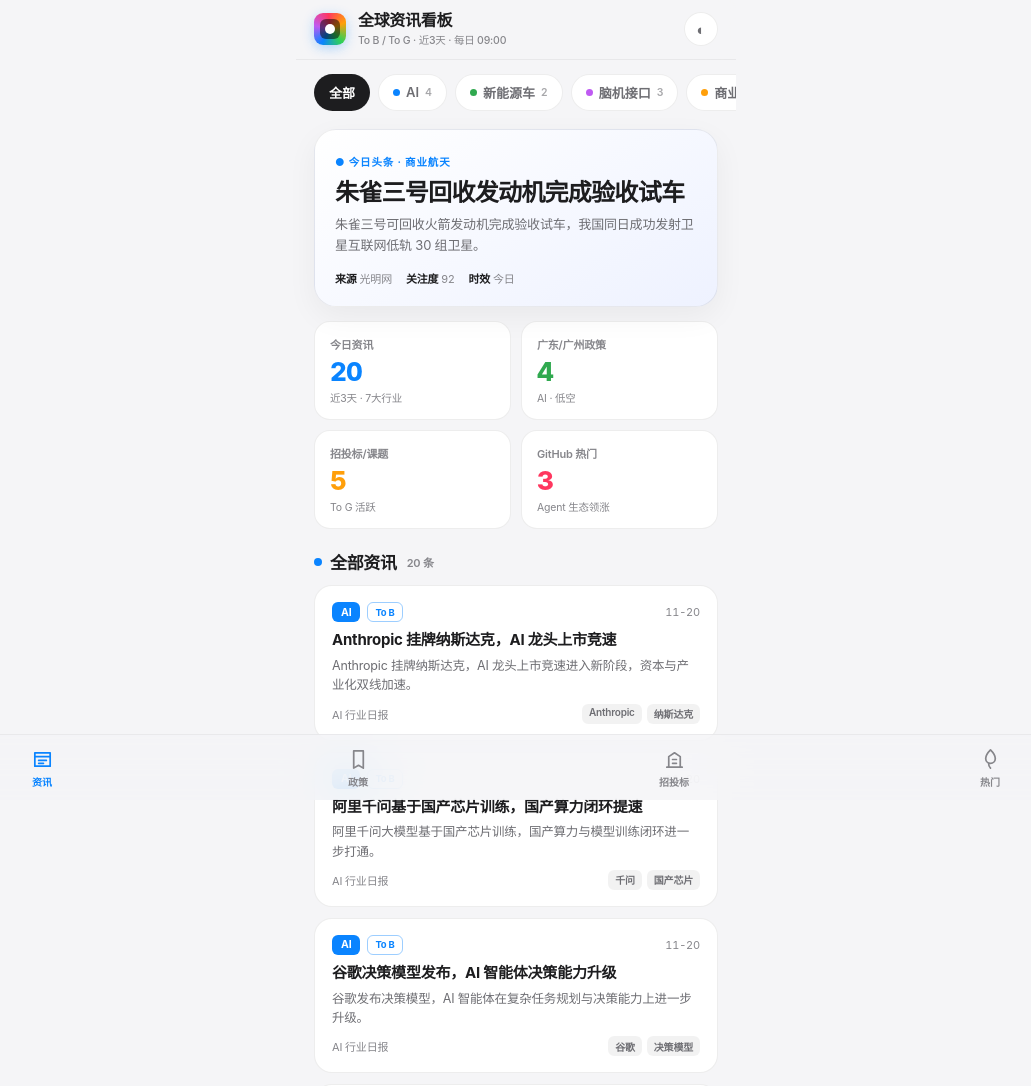
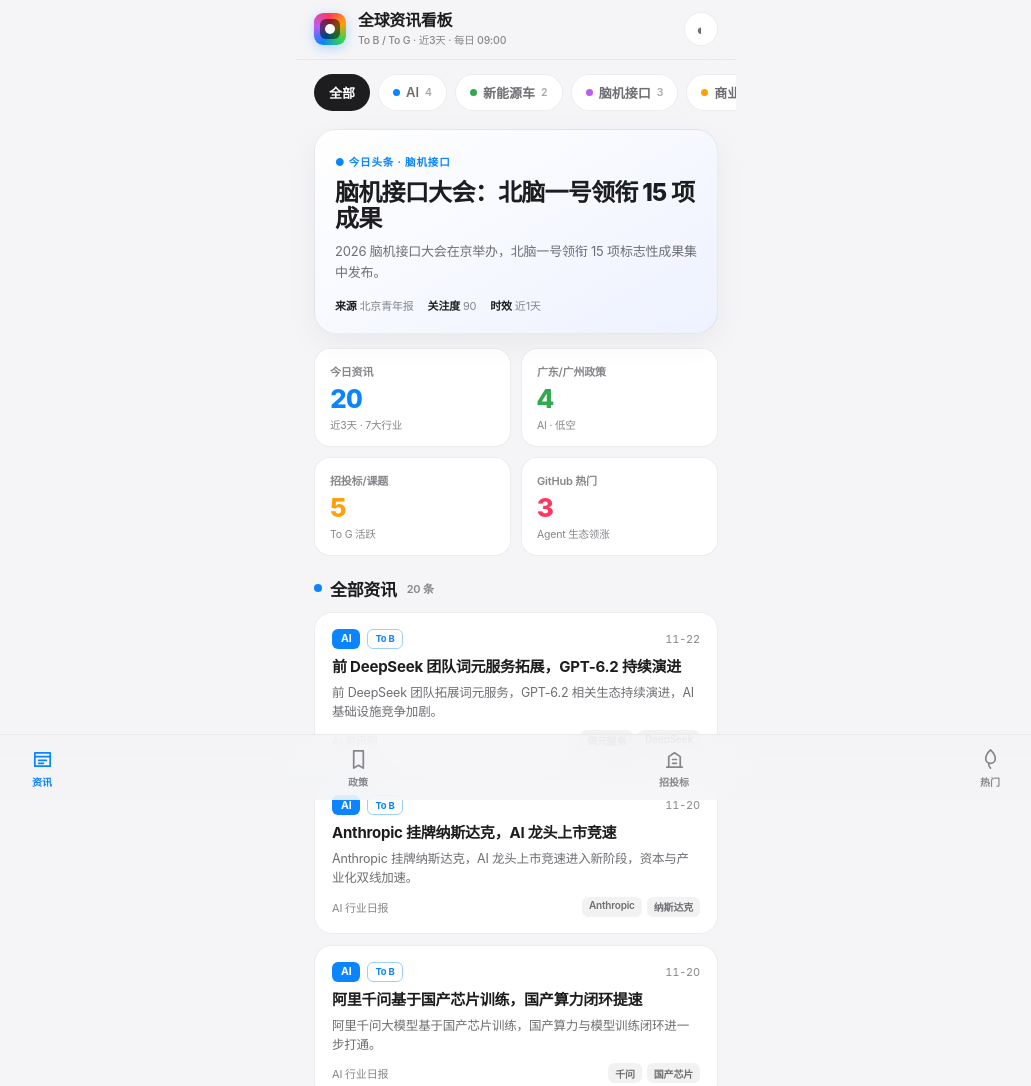
Before and after one commit to cynthia31415926-eng/global-intelligence, a plain HTML site: page m.html in a window 1280 px wide. Shown: the top 1086 px of the page, without its empty margins (124-1155 px from the left). Drawn offline with Linux system fonts and the light colour scheme.

Commit message:
update m.html

```diff
--- a/m.html
+++ b/m.html
@@ -225,69 +225,69 @@
 <script>
 const DATA = [
   // AI
-  {id:1,ind:"ai",type:"market",aud:"toB",title:"Anthropic 挂牌纳斯达克，AI 龙头上市竞速",src:"AI 行业日报",time:"11-20",hot:90,
+  {id:1,ind:"ai",type:"product",aud:"toB",title:"前 DeepSeek 团队词元服务拓展，GPT-6.2 持续演进",src:"AI 资讯网",time:"11-22",hot:78,
+    desc:"前 DeepSeek 团队拓展词元服务，GPT-6.2 相关生态持续演进，AI 基础设施竞争加剧。",
+    tags:["词元服务","DeepSeek","GPT-6.2"],url:"https://aizws.net/news/detail/14694"},
+  {id:2,ind:"ai",type:"market",aud:"toB",title:"Anthropic 挂牌纳斯达克，AI 龙头上市竞速",src:"AI 行业日报",time:"11-20",hot:86,
     desc:"Anthropic 挂牌纳斯达克，AI 龙头上市竞速进入新阶段，资本与产业化双线加速。",
     tags:["Anthropic","纳斯达克","上市"],url:"https://damodev.csdn.net/6aff9cb6e5f4ca4eff92ab26.html"},
-  {id:2,ind:"ai",type:"product",aud:"toB",title:"阿里千问基于国产芯片训练，国产算力闭环提速",src:"AI 行业日报",time:"11-20",hot:84,
+  {id:3,ind:"ai",type:"product",aud:"toB",title:"阿里千问基于国产芯片训练，国产算力闭环提速",src:"AI 行业日报",time:"11-20",hot:82,
     desc:"阿里千问大模型基于国产芯片训练，国产算力与模型训练闭环进一步打通。",
     tags:["千问","国产芯片","算力"],url:"https://damodev.csdn.net/6aff9cb6e5f4ca4eff92ab26.html"},
-  {id:3,ind:"ai",type:"product",aud:"toB",title:"谷歌决策模型发布，AI 智能体决策能力升级",src:"AI 行业日报",time:"11-20",hot:78,
-    desc:"谷歌发布决策模型，AI 智能体在复杂任务规划与决策能力上进一步升级。",
-    tags:["谷歌","决策模型","智能体"],url:"https://damodev.csdn.net/6aff9cb6e5f4ca4eff92ab26.html"},
-  {id:4,ind:"ai",type:"policy",aud:"toG",title:"广东 12 部门印发《促进词元经济高质量发展行动计划（2026—2027）》",src:"广东省政务和数据管理局",time:"11-20",hot:86,
+  {id:4,ind:"ai",type:"policy",aud:"toG",title:"广东 12 部门印发《促进词元经济高质量发展行动计划（2026—2027）》",src:"广东省政务和数据管理局",time:"11-20",hot:84,
     desc:"广东 12 部门联合印发词元经济高质量发展行动计划，AI 词元经济进入全链条系统化发展。",
     tags:["词元经济","行动计划","12部门"],url:"https://zfsg.gd.gov.cn/zwgk/gggs/content/post_4982697.html"},
   // 新能源车
   {id:5,ind:"nev",type:"market",aud:"toB",title:"10 月新能源车渗透率 64.3%，电池企业超 20 万家",src:"网易财经",time:"11-17",hot:72,
     desc:"10 月新能源车渗透率达 64.3%，动力电池相关企业数量突破 20 万家，产业链持续扩容。",
     tags:["渗透率","64.3%"],url:"https://www.163.com/dy/article/LBVOE03G05568W0A.html"},
-  {id:6,ind:"nev",type:"market",aud:"toB",title:"新能源车销量占比持续走高，储能电池出货量同步走高",src:"搜狐汽车",time:"11-18",hot:70,
+  {id:6,ind:"nev",type:"market",aud:"toB",title:"新能源车销量占比持续走高，储能电池出货量同步走高",src:"搜狐汽车",time:"11-18",hot:68,
     desc:"我国新能源汽车销量占比持续走高，储能电池行业出货量同步攀升，产业链景气向上。",
     tags:["销量占比","储能电池"],url:"https://www.sohu.com/a/1100535097_122014422"},
   // 脑机接口
-  {id:7,ind:"bci",type:"market",aud:"toB",title:"暖芯迦完成 5 亿元 C+ 轮融资，视觉脑机接口助盲人「重新看见」",src:"杭州日报",time:"11-20",hot:84,
+  {id:7,ind:"bci",type:"product",aud:"toG",title:"脑机接口大会开幕，「北脑一号」领衔 15 项标志性成果",src:"北京青年报",time:"11-21",hot:90,
+    desc:"2026 脑机接口大会在京举办，「北脑一号」领衔 15 项标志性成果集中发布，产业化进入成果密集落地期。",
+    tags:["脑机大会","北脑一号","15项成果"],url:"https://www.sohu.com/a/1104722438_163278"},
+  {id:8,ind:"bci",type:"market",aud:"toB",title:"暖芯迦完成 5 亿元 C+ 轮融资，视觉脑机接口助盲人「重新看见」",src:"杭州日报",time:"11-20",hot:82,
     desc:"暖芯迦完成 5 亿元 C+ 轮融资，视觉脑机接口助力盲人「重新看见」，临床应用加速。",
     tags:["暖芯迦","C+轮","视觉脑机"],url:"https://hzdaily.hangzhou.com.cn/mrsb/2026/11/20/article_detail_3_20261120A118.html"},
-  {id:8,ind:"bci",type:"research",aud:"toG",title:"脑机接口到底能做什么？专家解读三大实用方向",src:"羊城晚报",time:"11-20",hot:74,
+  {id:9,ind:"bci",type:"research",aud:"toG",title:"脑机接口到底能做什么？专家解读三大实用方向",src:"羊城晚报",time:"11-20",hot:72,
     desc:"专家解读脑机接口三大实用方向，康复、交互与认知增强成为落地主线。",
     tags:["三大方向","康复","专家"],url:"https://health.ycwb.com/2026-11/20/content_54352473.htm"},
-  {id:9,ind:"bci",type:"product",aud:"toG",title:"2026 脑机接口大会在北京昌平启幕",src:"北京市科委",time:"11-19",hot:78,
-    desc:"2026 脑机接口大会在北京昌平启幕，聚焦前沿技术与产业化路径，产学研密集对接。",
-    tags:["脑机大会","产业化"],url:"https://kw.beijing.gov.cn/xwdt/kcyx/kcyxkchd/202611/t20261110_4939950.html"},
   // 商业航天
-  {id:10,ind:"aero",type:"product",aud:"toG",title:"朱雀三号回收发动机完成验收试车，具备复用条件",src:"光明网",time:"11-21",hot:92,
+  {id:10,ind:"aero",type:"product",aud:"toG",title:"可回收火箭发动机二次点火成功，卫星板块催化不断",src:"东方财富",time:"11-21",hot:80,
+    desc:"可回收火箭发动机二次点火成功，卫星互联网板块年底催化不断，资金大举布局。",
+    tags:["可回收","二次点火","卫星板块"],url:"https://guba.eastmoney.com/news,cjpl,1799257212.html"},
+  {id:11,ind:"aero",type:"product",aud:"toG",title:"朱雀三号回收发动机完成验收试车，具备复用条件",src:"光明网",time:"11-21",hot:88,
     desc:"朱雀三号可回收火箭发动机完成验收试车、具备重复使用条件，中国可回收火箭产业化提速。",
     tags:["朱雀三号","可回收","复用"],url:"https://m.gmw.cn/2026-11/21/content_1304587890.htm"},
-  {id:11,ind:"aero",type:"product",aud:"toG",title:"我国成功发射卫星互联网低轨 30 组卫星",src:"网易 / 央视",time:"11-20",hot:86,
+  {id:12,ind:"aero",type:"product",aud:"toG",title:"我国成功发射卫星互联网低轨 30 组卫星",src:"网易 / 央视",time:"11-20",hot:82,
     desc:"我国成功发射卫星互联网低轨 30 组卫星，卫星互联网组网节奏持续加快。",
     tags:["卫星互联网","低轨30组"],url:"https://www.163.com/dy/article/LC888QCS051481US.html"},
-  {id:12,ind:"aero",type:"product",aud:"toB",title:"德「光谱号」成功送星入轨，写欧洲航天新页",src:"青年日报",time:"11-19",hot:70,
-    desc:"德国「光谱号」火箭成功送星入轨，欧洲商业航天再下一城，全球发射市场竞争加剧。",
-    tags:["光谱号","欧洲航天"],url:"https://www.ydn.com.tw/tw/News/ugC_News_Detail.aspx?ID=650569"},
   // 智能船舶
-  {id:13,ind:"ship",type:"research",aud:"toB",title:"规模全球第一后，航运业开始比拼「被 AI 看见」",src:"新浪财经",time:"11-20",hot:70,
+  {id:13,ind:"ship",type:"research",aud:"toB",title:"规模全球第一后，航运业开始比拼「被 AI 看见」",src:"新浪财经",time:"11-20",hot:68,
     desc:"航运规模全球第一后，行业开始比拼「被 AI 看见」，智能感知与数字化成为新竞争维度。",
     tags:["航运","AI感知","数字化"],url:"https://finance.sina.com.cn/roll/2026-11-20/doc-inizixmr0413648.shtml"},
-  {id:14,ind:"ship",type:"product",aud:"toB",title:"全国首艘纯电智能远控集装箱海船「图灵」轮试点运行",src:"搜狐",time:"11-20",hot:72,
+  {id:14,ind:"ship",type:"product",aud:"toB",title:"全国首艘纯电智能远控集装箱海船「图灵」轮试点运行",src:"搜狐",time:"11-20",hot:70,
     desc:"全国首艘纯电智能远控集装箱海船「图灵」轮试点运行，绿色智能航运商业化落地。",
     tags:["图灵轮","试点运行","纯电"],url:"https://www.sohu.com/a/1103906714_362042"},
   // 低空经济
-  {id:15,ind:"low",type:"market",aud:"toG",title:"琶洲低空通信感知专网通过国家级高层次专家论证",src:"广州市海珠区政府",time:"11-20",hot:82,
+  {id:15,ind:"low",type:"market",aud:"toG",title:"琶洲低空通信感知专网通过国家级高层次专家论证",src:"广州市海珠区政府",time:"11-21",hot:80,
     desc:"广州琶洲低空通信感知专网通过国家级高层次专家论证，为超大城市低空商业化运营筑牢数字底座。",
     tags:["琶洲","低空专网","专家论证"],url:"https://www.haizhu.gov.cn/gzhzfg/gkmlpt/content/11/11113/post_11113637.html"},
-  {id:16,ind:"low",type:"product",aud:"toB",title:"广州白云企业低空产品亮相 APEC，秀出硬核实力",src:"广州白云",time:"11-19",hot:70,
+  {id:16,ind:"low",type:"product",aud:"toB",title:"广州白云企业低空产品亮相 APEC，秀出硬核实力",src:"广州白云",time:"11-19",hot:68,
     desc:"广州白云区企业低空产品亮相 APEC，低空经济「广州造」走向国际舞台。",
     tags:["APEC","广州白云","低空"],url:"https://huacheng.gz-cmc.com/pages/2026/11/19/7a68f164f2d5467b809cfb6bf41e82fb.html"},
-  {id:17,ind:"low",type:"market",aud:"toG",title:"总投资 3.66 亿！花都低空临空产业再添硬核支撑",src:"广州市花都区政府",time:"11-17",hot:72,
+  {id:17,ind:"low",type:"market",aud:"toG",title:"总投资 3.66 亿！花都低空临空产业再添硬核支撑",src:"广州市花都区政府",time:"11-17",hot:70,
     desc:"广州花都低空临空产业项目总投资 3.66 亿元落地，低空基础设施与产业集聚再提速。",
     tags:["花都","3.66亿"],url:"https://www.huadu.gov.cn/yshj/hdzs/zsxx/content/post_11104272.html"},
   // GitHub 热门
-  {id:18,ind:"gh",type:"github",aud:"toB",title:"GitHub 日报（11-21）：BugHunter +1,660 重回首位",src:"Qiita / GitHub",time:"11-21",hot:72,stars:"—",
-    desc:"GitHub 日报显示 BugHunter 以 +1,660 星重回首位，开发者工具与安全类项目热度回升。",
-    tags:["BugHunter","日报","+1660"],url:"https://qiita.com/Git_Dayori/items/ed577bab8b7e4069f523"},
-  {id:19,ind:"gh",type:"github",aud:"toB",title:"GitHub Trending 榜单（11-21）",src:"GitHub Trending",time:"11-21",hot:68,stars:"—",
-    desc:"GitHub 11-21 当日热门开源项目榜单，AI Agent 与开发者工具持续霸榜。",
-    tags:["Trending","榜单"],url:"https://yidinghuiziyou.com/github/trending/2026-11-21/"},
+  {id:18,ind:"gh",type:"github",aud:"toB",title:"GitHub 日榜趋势速报（11-22）",src:"掘金 / GitHub Trending",time:"11-22",hot:70,stars:"—",
+    desc:"GitHub 日榜趋势集中在 AI Agent、开源模型与开发者工具。",
+    tags:["Trending","Agent"],url:"https://www.cnblogs.com/wflynn/p/23744129"},
+  {id:19,ind:"gh",type:"github",aud:"toB",title:"GitHub 日报（11-22）：BugHunter +1,794 首位维持",src:"Qiita / GitHub",time:"11-22",hot:68,stars:"—",
+    desc:"GitHub 日报显示 BugHunter 以 +1,794 星连续位居首位，安全与开发者工具热度回升。",
+    tags:["BugHunter","日报","+1794"],url:"https://qiita.com/Git_Dayori/items/d446ed12fe0fce3fb34b"},
   {id:20,ind:"gh",type:"github",aud:"toB",title:"github-hot-hub：GitHub 热门仓库每小时归档",src:"GitHub",time:"长期",hot:64,stars:"—",
     desc:"每小时更新、按天归档 GitHub 热门仓库，适合 To B 团队持续追踪开源热点。",
     tags:["归档","追踪"],url:"https://github.com/SnailDev/github-hot-hub"},
@@ -360,10 +360,10 @@ function renderFeed(){
   const list=feedList();
   const hero=`
     <div class="hero">
-      <span class="kicker">● 今日头条 · 商业航天</span>
-      <h1>朱雀三号回收发动机完成验收试车</h1>
-      <div class="lead">朱雀三号可回收火箭发动机完成验收试车，我国同日成功发射卫星互联网低轨 30 组卫星。</div>
-      <div class="hmeta"><span><b>来源</b> 光明网</span><span><b>关注度</b> 92</span><span><b>时效</b> 今日</span></div>
+      <span class="kicker">● 今日头条 · 脑机接口</span>
+      <h1>脑机接口大会：北脑一号领衔 15 项成果</h1>
+      <div class="lead">2026 脑机接口大会在京举办，北脑一号领衔 15 项标志性成果集中发布。</div>
+      <div class="hmeta"><span><b>来源</b> 北京青年报</span><span><b>关注度</b> 90</span><span><b>时效</b> 近1天</span></div>
     </div>
     <div class="stats">
       <div class="stat c1"><div class="k">今日资讯</div><div class="v">${DATA.length}</div><div class="d">近3天 · 7大行业</div></div>
```
